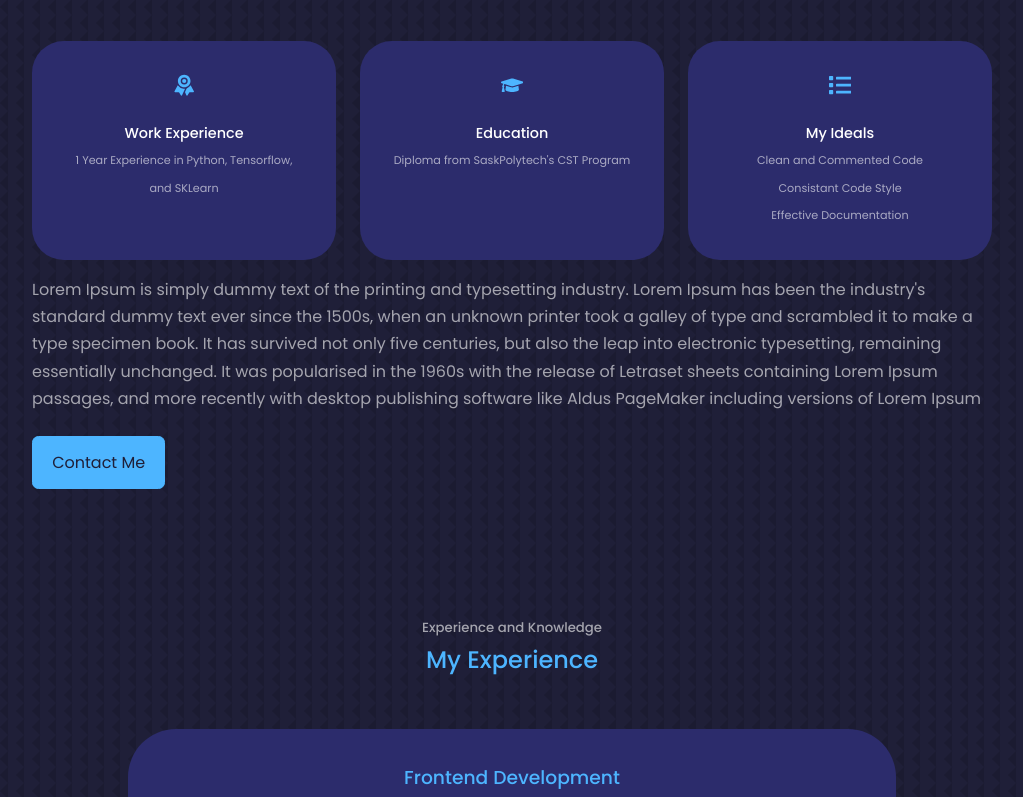
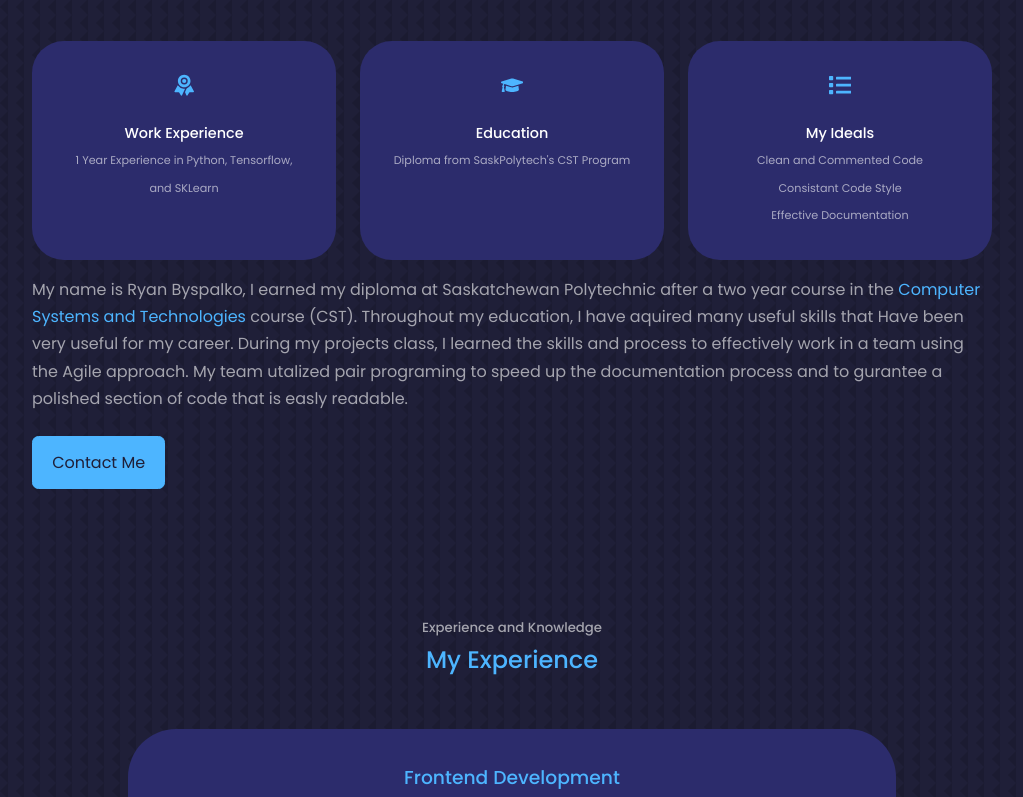
Before and after one commit to ryan-b184/reactGitPractice, a React (Create React App) app: page / in a window 1280 px wide. Shown: the part 1009-1806 px from the top of the page, without its empty margins (128-1151 px from the left). Built offline with nearby package versions, Linux system fonts and the light colour scheme.

Commit message:
added content to the about section, and changed some headder css

```diff
--- a/src/Components/about/About.jsx
+++ b/src/Components/about/About.jsx
@@ -43,16 +43,16 @@ export default function About(){
                     </div>
 
                     {/* div for paragraphs and buttons */}
-                    <p>
-
-                        Lorem Ipsum is simply dummy text of the printing and typesetting industry.
-                        Lorem Ipsum has been the industry's standard dummy text ever since the 1500s,
-                        when an unknown printer took a galley of type and scrambled it to make a type specimen book.
-                        It has survived not only five centuries, but also the leap into electronic typesetting,
-                        remaining essentially unchanged. It was popularised in the 1960s with the release of
-                        Letraset sheets containing Lorem Ipsum passages, and more recently with desktop publishing
-                        software like Aldus PageMaker including versions of Lorem Ipsum
-                    </p>
+                    <div>
+                        <p>
+                            My name is Ryan Byspalko, I earned my diploma at Saskatchewan Polytechnic after a two year course in the
+                            <a href="" target='_blank'> Computer Systems and Technologies</a> course (CST).
+                            Throughout my education, I have aquired many useful skills that Have been very useful for my career.
+                            During my projects class, I learned the skills and process to effectively work in a team using the Agile approach.
+                            My team utalized pair programing to speed up the documentation process and to gurantee a polished section
+                            of code that is easly readable.
+                        </p>
+                    </div>
                     <a href="#contact" className='btn btn-primary'>Contact Me</a>
                 </div>
 
--- a/src/Components/header/head.css
+++ b/src/Components/header/head.css
@@ -17,6 +17,7 @@ header {
     border-top-left-radius: 3rem;
     border-top-right-radius: 3rem;
     border-bottom: 2px solid white;
+    padding-bottom: 3rem;
 }
 
 
@@ -26,7 +27,7 @@ header {
     display: flex;
     gap: 1rem;
     justify-content: center;
-
+    /* padding-bottom: 3rem; */
 }
 
 .header__socials {
@@ -50,6 +51,8 @@ header {
     transform: translateX(+9%);
 
 
+
+
 }
 
 /*adding border lines*/
```
Also changed, not shown: src/Components/header/Head.jsx (line endings or trailing spaces).
